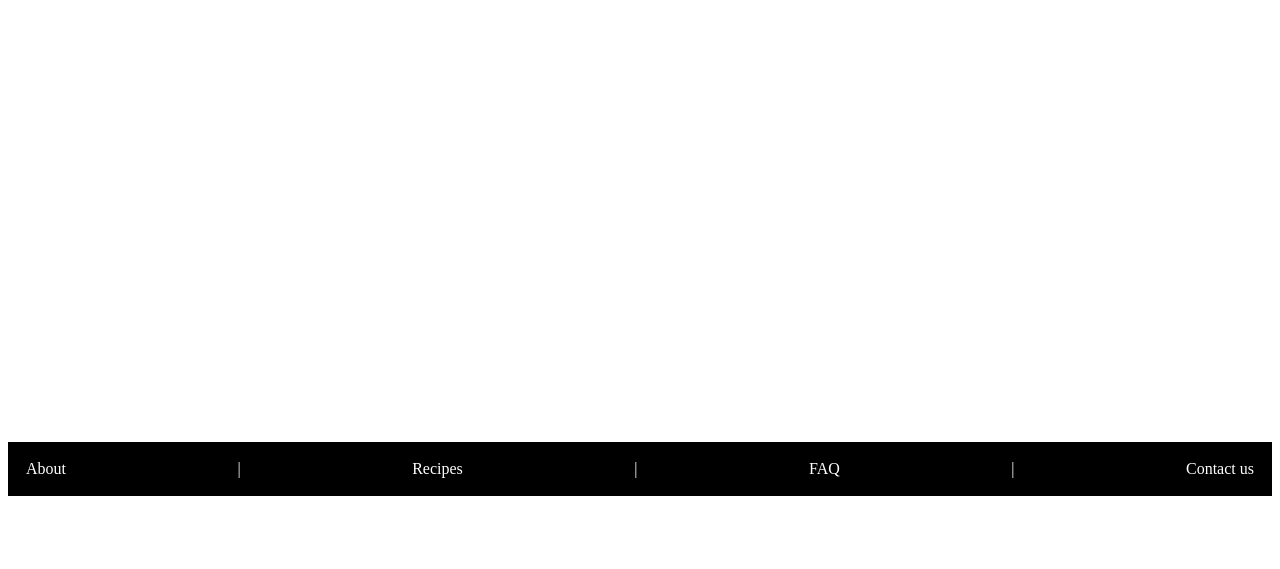
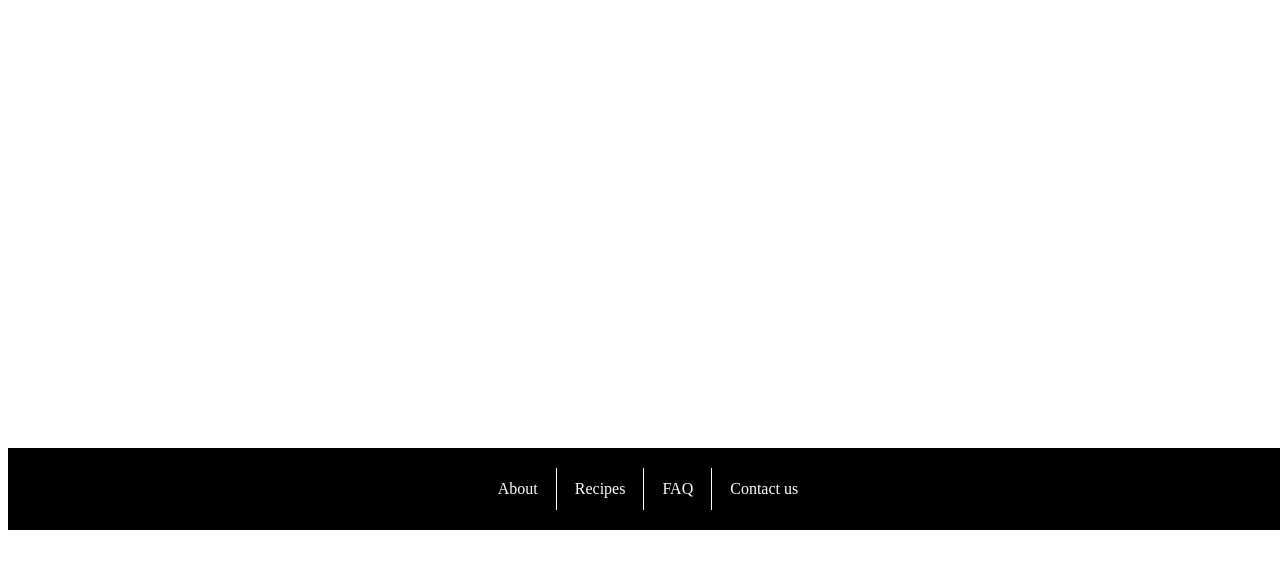
Before and after one commit to ch1marko/Food-Blog, a plain HTML site: page index.html in a window 1280 px wide. Shown: the part 173-742 px from the top of the page. Drawn offline with Linux system fonts and the light colour scheme.

Commit message:
contac us added link

```diff
--- a/index.html
+++ b/index.html
@@ -31,12 +31,9 @@
     <footer>
         <nav class="navbarlow">
             <a href="#about">About</a>
-            <a href="|">|</a>
             <a href="#recipes">Recipes</a>
-            <a href="|">|</a>
             <a href="#faq">FAQ</a>
-            <a href="|">|</a>
-            <a href="contactus">Contact us</a>
+            <a href="https://codefactory.wien/en/contact-en/">Contact us</a>
         </nav>
     </footer>
 
--- a/style.scss
+++ b/style.scss
@@ -1,3 +1,8 @@
+body{
+    height: 100vh;
+    width: 100%;
+}
+
 header{
     .topnav{
         display: flex;
@@ -31,14 +36,22 @@ header{
 
 .navbarlow{
     display: flex;
-    justify-content: space-between;
+    justify-content: center;
     margin-top: 35%;
+    padding: 20px;
     background-color: black;
 
     a{
         padding: 18px;
+
        color: white;
        text-decoration: none;
+      border-right: 1px solid;
+      line-height: 6px;
+
+      &:last-child{
+        border-right: none;
+      }
     }
 
 }
```
Also changed, not shown: style.css, 1 other file.
